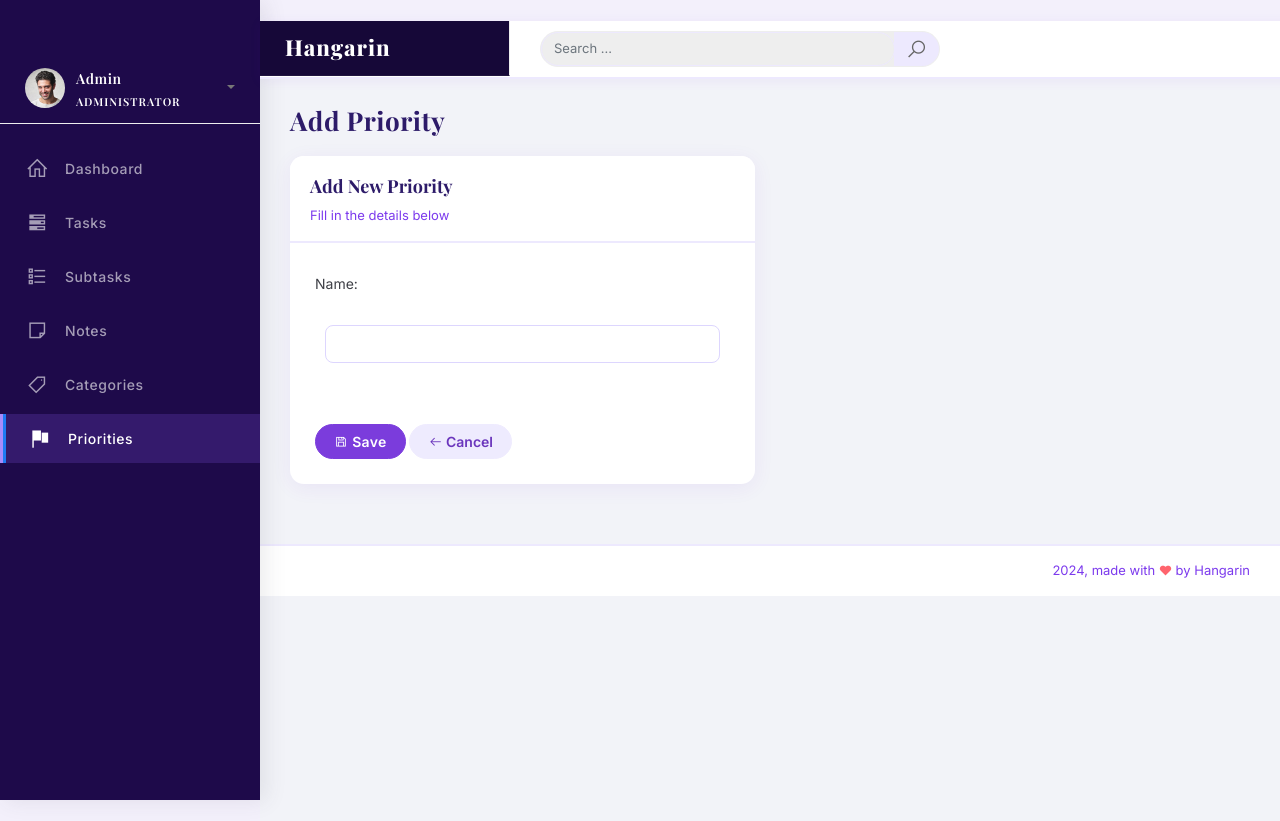
After one commit to mycka4/Hangarin, a Django app: page /priority_list/add in a window 1280 px wide. The commit adds this page. Run offline with Django 5.2, Linux system fonts and the light colour scheme; some libraries are stand-ins or nearby versions.

Commit message:
Priority CRUD done

```diff
--- a/hangarin/hangarin/urls.py
+++ b/hangarin/hangarin/urls.py
@@ -20,7 +20,7 @@ from tasks.views import HomePageView, TaskList, TaskCreateView, TaskUpdateView,
 from tasks.views import SubTaskList, SubTaskCreateView, SubTaskUpdateView, SubTaskDeleteView
 from tasks.views import CategoryList, CategoryCreateView, CategoryUpdateView, CategoryDeleteView
 from tasks.views import NotesList, NotesCreateView, NotesUpdateView, NotesDeleteView
-
+from tasks.views import PriorityList, PriorityCreateView, PriorityUpdateView, PriorityDeleteView
 
 urlpatterns = [
     path("admin/", admin.site.urls),
@@ -52,4 +52,10 @@ urlpatterns = [
     path('notes_list/<pk>', NotesUpdateView.as_view(), name='notes-update'),
     path('notes_list/<pk>/delete', NotesDeleteView.as_view(), name='notes-delete'),
 
+    # Priority
+    path('priority_list', PriorityList.as_view(), name = 'priority-list'),
+    path('priority_list/add', PriorityCreateView.as_view(), name = 'priority-add'),
+    path('priority_list/<pk>', PriorityUpdateView.as_view(), name='priority-update'),
+    path('priority_list/<pk>/delete', PriorityDeleteView.as_view(), name='priority-delete'),
+
 ]
--- /dev/null
+++ b/hangarin/static/css/style.css
@@ -0,0 +1,373 @@
+/* ================================================
+   HANGARIN — Violet Elegance Theme
+   Font: Playfair Display + Inter
+   ================================================ */
+
+/* ===== FONT IMPORT ===== */
+@import url('https://fonts.googleapis.com/css2?family=Playfair+Display:wght@400;500;600;700;800&family=Inter:wght@300;400;500;600;700&display=swap');
+
+/* ===== GLOBAL FONT ===== */
+body,
+p, span, td, th, label, input, select, textarea, button {
+    font-family: 'Inter', sans-serif !important;
+}
+
+h1, h2, h3, h4, h5, h6,
+.page-title,
+.card-title,
+.logo,
+.navbar-brand {
+    font-family: 'Playfair Display', serif !important;
+}
+
+/* ===== BODY ===== */
+body {
+    background: #f3f0fb !important;
+    color: #1e1040 !important;
+}
+
+/* ===== SIDEBAR ===== */
+.sidebar,
+.sidebar .sidebar-wrapper {
+    background: #1e0a4a !important;
+}
+
+.sidebar .logo-header,
+.logo-header {
+    background: #160838 !important;
+    border-bottom: 1px solid rgba(255,255,255,0.05) !important;
+    width: 250px !important;
+    min-width: 250px !important;
+}
+
+.logo-header .logo {
+    font-family: 'Playfair Display', serif !important;
+    font-weight: 800 !important;
+    font-size: 22px !important;
+    color: #ffffff !important;
+    letter-spacing: 1px !important;
+}
+
+.sidebar .user .info a span {
+    font-family: 'Playfair Display', serif !important;
+    color: #ffffff !important;
+    font-weight: 600 !important;
+}
+
+.sidebar .user .user-level {
+    color: rgba(255, 255, 255, 0.5) !important;
+    font-size: 11px !important;
+    font-family: 'Inter', sans-serif !important;
+    letter-spacing: 1px !important;
+    text-transform: uppercase !important;
+}
+
+.sidebar .nav .nav-item > a {
+    color: rgba(255, 255, 255, 0.6) !important;
+    font-family: 'Inter', sans-serif !important;
+    font-weight: 500 !important;
+    letter-spacing: 0.3px !important;
+    transition: all 0.2s ease !important;
+}
+
+.sidebar .nav .nav-item > a i,
+.sidebar .nav .nav-item > a p {
+    color: rgba(255, 255, 255, 0.6) !important;
+}
+
+.sidebar .nav .nav-item > a:hover,
+.sidebar .nav .nav-item.active > a {
+    color: #ffffff !important;
+    background: rgba(139, 92, 246, 0.2) !important;
+    border-left: 3px solid #a78bfa !important;
+}
+
+.sidebar .nav .nav-item > a:hover i,
+.sidebar .nav .nav-item > a:hover p,
+.sidebar .nav .nav-item.active > a i,
+.sidebar .nav .nav-item.active > a p {
+    color: #ffffff !important;
+}
+
+/* ===== MAIN HEADER ===== */
+.main-header {
+    background: #ffffff !important;
+    border-bottom: 2px solid #ede9fe !important;
+    box-shadow: 0 2px 12px rgba(109, 40, 217, 0.06) !important;
+}
+
+/* ===== FIX NAVBAR OVERFLOW ===== */
+.main-header .navbar {
+    padding: 0 15px !important;
+}
+
+.main-header .container-fluid {
+    display: flex !important;
+    align-items: center !important;
+    flex-wrap: nowrap !important;
+    width: 100% !important;
+}
+
+.navbar-nav.topbar-nav {
+    display: flex !important;
+    flex-direction: row !important;
+    align-items: center !important;
+    flex-shrink: 0 !important;
+}
+
+.navbar-left {
+    flex: 1 !important;
+    max-width: 400px !important;
+}
+
+/* ===== PAGE TITLE ===== */
+.page-title {
+    font-family: 'Playfair Display', serif !important;
+    font-size: 26px !important;
+    font-weight: 700 !important;
+    color: #2d1b69 !important;
+    letter-spacing: 0.5px !important;
+}
+
+/* ===== STAT CARDS ===== */
+.card-primary {
+    background: linear-gradient(135deg, #2d1b69 0%, #6d28d9 100%) !important;
+    border: none !important;
+    border-radius: 14px !important;
+    box-shadow: 0 8px 24px rgba(45, 27, 105, 0.35) !important;
+}
+
+.card-success {
+    background: linear-gradient(135deg, #4c1d95 0%, #7c3aed 100%) !important;
+    border: none !important;
+    border-radius: 14px !important;
+    box-shadow: 0 8px 24px rgba(76, 29, 149, 0.35) !important;
+}
+
+.card-warning {
+    background: linear-gradient(135deg, #5b21b6 0%, #8b5cf6 100%) !important;
+    border: none !important;
+    border-radius: 14px !important;
+    box-shadow: 0 8px 24px rgba(91, 33, 182, 0.35) !important;
+}
+
+.card-danger {
+    background: linear-gradient(135deg, #6d28d9 0%, #a78bfa 100%) !important;
+    border: none !important;
+    border-radius: 14px !important;
+    box-shadow: 0 8px 24px rgba(109, 40, 217, 0.30) !important;
+}
+
+/* Stat card text */
+.card-primary .card-category,
+.card-success .card-category,
+.card-warning .card-category,
+.card-danger .card-category {
+    color: rgba(255, 255, 255, 0.8) !important;
+    font-family: 'Inter', sans-serif !important;
+    font-size: 13px !important;
+    font-weight: 500 !important;
+    text-transform: uppercase !important;
+    letter-spacing: 1px !important;
+}
+
+.card-primary .card-title,
+.card-success .card-title,
+.card-warning .card-title,
+.card-danger .card-title {
+    font-family: 'Playfair Display', serif !important;
+    font-size: 32px !important;
+    font-weight: 700 !important;
+    color: #ffffff !important;
+}
+
+.card-primary .icon-big > i,
+.card-success .icon-big > i,
+.card-warning .icon-big > i,
+.card-danger .icon-big > i {
+    color: rgba(255, 255, 255, 0.7) !important;
+    font-size: 2.8rem !important;
+}
+
+/* ===== REGULAR CARDS ===== */
+.card:not(.card-primary):not(.card-success):not(.card-warning):not(.card-danger) {
+    border: none !important;
+    border-radius: 14px !important;
+    box-shadow: 0 4px 20px rgba(109, 40, 217, 0.07) !important;
+    background: #ffffff !important;
+}
+
+.card .card-header {
+    background: #ffffff !important;
+    border-bottom: 2px solid #ede9fe !important;
+    border-radius: 14px 14px 0 0 !important;
+    padding: 16px 20px !important;
+}
+
+.card:not(.card-primary):not(.card-success):not(.card-warning):not(.card-danger) .card-title {
+    font-family: 'Playfair Display', serif !important;
+    font-size: 18px !important;
+    font-weight: 700 !important;
+    color: #2d1b69 !important;
+}
+
+.card:not(.card-primary):not(.card-success):not(.card-warning):not(.card-danger) .card-category {
+    font-family: 'Inter', sans-serif !important;
+    color: #7c3aed !important;
+    font-size: 13px !important;
+}
+
+/* ===== TABLE ===== */
+.table thead th {
+    font-family: 'Inter', sans-serif !important;
+    background: #f3f0fb !important;
+    color: #6d28d9 !important;
+    font-size: 11px !important;
+    font-weight: 700 !important;
+    text-transform: uppercase !important;
+    letter-spacing: 1.2px !important;
+    border: none !important;
+    padding: 14px 12px !important;
+}
+
+.table tbody td {
+    font-family: 'Inter', sans-serif !important;
+    color: #1e1040 !important;
+    font-size: 14px !important;
+    vertical-align: middle !important;
+    border-color: #f0ebff !important;
+}
+
+.table tbody tr:hover td {
+    background: #faf7ff !important;
+}
+
+/* ===== BUTTONS ===== */
+.btn-primary {
+    background: #6d28d9 !important;
+    border-color: #6d28d9 !important;
+    font-family: 'Inter', sans-serif !important;
+    font-weight: 600 !important;
+    letter-spacing: 0.3px !important;
+}
+
+.btn-primary:hover {
+    background: #5b21b6 !important;
+    border-color: #5b21b6 !important;
+    transform: translateY(-1px) !important;
+    box-shadow: 0 4px 12px rgba(109, 40, 217, 0.3) !important;
+}
+
+.btn-warning {
+    background: #8b5cf6 !important;
+    border-color: #8b5cf6 !important;
+    color: #ffffff !important;
+    font-family: 'Inter', sans-serif !important;
+    font-weight: 600 !important;
+}
+
+.btn-warning:hover {
+    background: #7c3aed !important;
+    border-color: #7c3aed !important;
+    color: #ffffff !important;
+}
+
+.btn-danger {
+    background: #dc2626 !important;
+    border-color: #dc2626 !important;
+    font-family: 'Inter', sans-serif !important;
+    font-weight: 600 !important;
+}
+
+.btn-danger:hover {
+    background: #b91c1c !important;
+    border-color: #b91c1c !important;
+}
+
+.btn-secondary {
+    background: #ede9fe !important;
+    border-color: #ede9fe !important;
+    color: #5b21b6 !important;
+    font-family: 'Inter', sans-serif !important;
+    font-weight: 600 !important;
+}
+
+.btn-secondary:hover {
+    background: #ddd6fe !important;
+    border-color: #ddd6fe !important;
+    color: #4c1d95 !important;
+}
+
+.btn-rounded {
+    border-radius: 50px !important;
+    padding: 6px 18px !important;
+}
+
+/* ===== FORM CONTROLS ===== */
+.form-control {
+    font-family: 'Inter', sans-serif !important;
+    border: 1.5px solid #ddd6fe !important;
+    border-radius: 8px !important;
+    color: #1e1040 !important;
+    transition: all 0.2s ease !important;
+}
+
+.form-control:focus {
+    border-color: #7c3aed !important;
+    box-shadow: 0 0 0 3px rgba(124, 58, 237, 0.12) !important;
+}
+
+/* ===== PAGINATION ===== */
+.page-item.active .page-link {
+    background-color: #6d28d9 !important;
+    border-color: #6d28d9 !important;
+}
+
+.page-link {
+    color: #6d28d9 !important;
+    font-family: 'Inter', sans-serif !important;
+}
+
+.page-link:hover {
+    background-color: #ede9fe !important;
+    color: #4c1d95 !important;
+}
+
+/* ===== FOOTER ===== */
+.footer {
+    background: #ffffff !important;
+    border-top: 2px solid #ede9fe !important;
+    font-family: 'Inter', sans-serif !important;
+    color: #7c3aed !important;
+    font-size: 13px !important;
+}
+
+/* ===== SEARCH BAR ===== */
+.nav-search .form-control {
+    border-radius: 50px !important;
+    border: 1.5px solid #ede9fe !important;
+    font-size: 13px !important;
+}
+
+.nav-search .input-group-text {
+    border-radius: 0 50px 50px 0 !important;
+    background: #ede9fe !important;
+    border-color: #ede9fe !important;
+    color: #6d28d9 !important;
+}
+
+/* ===== NOTIFICATION BADGE ===== */
+.notification {
+    background: #6d28d9 !important;
+}
+
+/* ===== SCROLLBAR ===== */
+::-webkit-scrollbar { width: 5px; }
+::-webkit-scrollbar-track { background: transparent; }
+::-webkit-scrollbar-thumb {
+    background: rgba(109, 40, 217, 0.25);
+    border-radius: 10px;
+}
+::-webkit-scrollbar-thumb:hover {
+    background: #7c3aed;
+}
--- a/hangarin/tasks/views.py
+++ b/hangarin/tasks/views.py
@@ -2,8 +2,8 @@ from django.shortcuts import render
 from django.views.generic.list import ListView
 from django.views.generic.edit import CreateView, UpdateView, DeleteView
 from django.urls import reverse_lazy
-from tasks.models import Task, SubTask, Category, Note
-from tasks.forms import TaskForm, SubTaskForm, CategoryForm, NotesForm
+from tasks.models import Task, SubTask, Category, Note, Priority
+from tasks.forms import TaskForm, SubTaskForm, CategoryForm, NotesForm, PriorityForm
 
 class HomePageView(ListView):
     model = Task
@@ -113,3 +113,27 @@ class NotesDeleteView(DeleteView):
     model = Note
     template_name = 'notes_del.html'
     success_url = reverse_lazy('notes-list')
+
+class PriorityList(ListView):
+    model = Priority
+    context_object_name = 'priorities'
+    template_name = 'priority_list.html'
+    paginate_by = 5
+    ordering = ['-created_at']
+
+class PriorityCreateView(CreateView):
+    model =  Priority
+    form_class = PriorityForm
+    template_name = 'priority_form.html'
+    success_url = reverse_lazy('priority-list')
+
+class PriorityUpdateView(UpdateView):
+    model =  Priority
+    form_class = PriorityForm
+    template_name = 'priority_form.html'
+    success_url = reverse_lazy('priority-list')
+
+class PriorityDeleteView(DeleteView):
+    model = Priority
+    template_name = 'priority_del.html'
+    success_url = reverse_lazy('priority-list')
--- a/hangarin/templates/base.html
+++ b/hangarin/templates/base.html
@@ -6,9 +6,10 @@
     <title>{% block title %}Hangarin{% endblock %}</title>
     <meta content='width=device-width, initial-scale=1.0, maximum-scale=1.0, user-scalable=0, shrink-to-fit=no' name='viewport' />
     <link rel="stylesheet" href="{% static 'css/bootstrap.min.css' %}">
-    <link rel="stylesheet" href="https://fonts.googleapis.com/css?family=Nunito:200,200i,300,300i,400,400i,600,600i,700,700i,800,800i,900,900i">
+    <link rel="stylesheet" href="https://fonts.googleapis.com/css2?family=Playfair+Display:wght@400;500;600;700;800&family=Inter:wght@300;400;500;600;700&display=swap">
     <link rel="stylesheet" href="{% static 'css/ready.css' %}">
     <link rel="stylesheet" href="{% static 'css/demo.css' %}">
+    <link rel="stylesheet" href="{% static 'css/style.css' %}">  ← ADD THIS
 </head>
 <body>
     <div class="wrapper">
@@ -63,7 +64,7 @@
                         </a>
                     </li>
                     <li class="nav-item {% block nav_priorities %}{% endblock %}">
-                        <a href="#">
+                        <a href="{% url 'priority-list' %}">
                             <i class="la la-flag"></i>
                             <p>Priorities</p>
                         </a>
--- /dev/null
+++ b/hangarin/templates/priority_form.html
@@ -0,0 +1,23 @@
+{% extends 'base.html' %}{% load static %}
+{% block title %}{% if object %}Edit Priority{% else %}Add Priority{% endif %} - Hangarin{% endblock %}
+{% block nav_priorities %}active{% endblock %}
+{% block content %}
+<div class="content"><div class="container-fluid">
+    <h4 class="page-title">{% if object %}Edit Priority{% else %}Add Priority{% endif %}</h4>
+    <div class="row"><div class="col-md-6"><div class="card">
+        <div class="card-header">
+            <div class="card-title">{% if object %}Update Priority{% else %}Add New Priority{% endif %}</div>
+            <div class="card-category">Fill in the details below</div>
+        </div>
+        <div class="card-body">
+            <form action="" method="post" novalidate>{% csrf_token %}
+                {% include 'includes/form.html' %}
+                <div class="form-group mt-3">
+                    <button type="submit" class="btn btn-primary btn-rounded"><i class="la la-save"></i> Save</button>
+                    <a href="{% url 'priority-list' %}" class="btn btn-secondary btn-rounded"><i class="la la-arrow-left"></i> Cancel</a>
+                </div>
+            </form>
+        </div>
+    </div></div></div>
+</div></div>
+{% endblock %}
```
Also changed, not shown: hangarin/templates/priority_del.html (added, +18 -0 lines), hangarin/templates/priority_list.html (added, +49 -0 lines).
